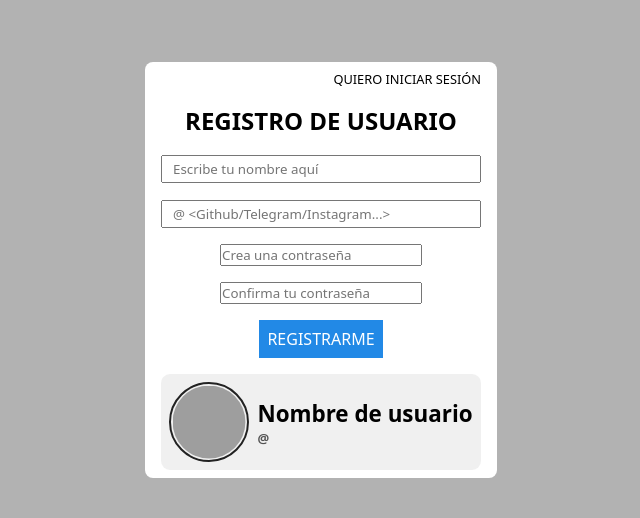
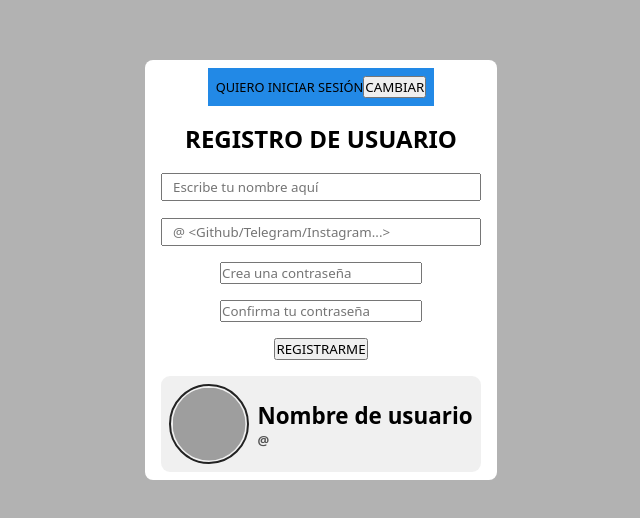
Before and after one commit to Gandino1984/bootplan, a React (Vite) app in the folder 00-bootplan/: page / in a window 1280 px wide. Shown: the part 130-648 px from the top of the page, without its empty margins (319-959 px from the left). Built offline with nearby package versions, Linux system fonts and the light colour scheme; grey boxes are pictures that could not be loaded.

Commit message:
animate slide down

```diff
--- a/00-bootplan/src/assets/UserComponents/UserInput/UserModal.css
+++ b/00-bootplan/src/assets/UserComponents/UserInput/UserModal.css
@@ -28,8 +28,18 @@
     justify-content: center;
     padding: .5rem 1rem;
     background-color: white;
-    border-radius: 8px;
+       border-radius: 8px;
+
+}
+
+.animationSlideUp{
     animation: slideUpModal;
+    animation-duration: 700ms;
+    -webkit-animation-iteration-count: 1;
+}
+
+.animationSlideDown{
+    animation: slideDownModal;
     animation-duration: 700ms;
     -webkit-animation-iteration-count: 1;
 }
@@ -46,13 +56,6 @@
     /* border: 1px solid red; */
     display: flex;
     align-items: center;
-    justify-content: right;
-    width: 100%;
-}
-
-.user-form-submitBtn{
-    cursor: pointer;
-    border: none;
     font-size: 1rem;
     color: white;
     background-color: #2289E6;
--- a/00-bootplan/src/assets/UserComponents/UserInput/UserModal.jsx
+++ b/00-bootplan/src/assets/UserComponents/UserInput/UserModal.jsx
@@ -16,48 +16,38 @@ export function UserModal(){
 
     // this is the "state" of the user: decides if we render a register modal or login modal
     const [isRegistered, setIsRegistered] = useState(false);
+    const [formSlideUp, setFormSlideUp] = useState(true);
 
     // user registration info
     const [userName, setUserName] = useState('');
-
     const [userAvatar, setUserAvatar] = useState('');
-
     const [userPassword, setUserPassword] = useState('');
-
     const [userPasswordConfirmation, setUserPasswordConfirmation] = useState('');
 
     function submitBtnHandler(e){
       e.preventDefault();
     }
+    const formSlideClass = formSlideUp ? "animationSlideUp" : "animationSlideDown";
 
     return(
         <div className='user-register-modalMainContainer'>
-            <div className='user-register-formContainer'>
-
+                <div className={'user-register-formContainer ' + formSlideClass}>
                         <div className='user-modalChanger-container'>
                                 <button onClick={()=>setIsRegistered(register=>!register)} className='user-register-submitBtn'>{!isRegistered ? "   QUIERO INICIAR SESIÓN" : "QUIERO REGISTRARME"}</button>
+                                <button onClick={()=>setFormSlideUp(formSlideUp=>!formSlideUp)} className>CAMBIAR</button>
                         </div>
-
                         <h2 className='title-userModal'>{!isRegistered ? "REGISTRO DE USUARIO" : "INICIAR SESIÓN"}</h2>
-
                         <form className='user-register-form'>
-
                                 <div className='user-register-form'>
                                     <UserInput onChange={setUserName} />
                                     {!isRegistered && <AvatarInput onChange={setUserAvatar} /> }
-
                                     <UserPasswordInput onchange={setUserPassword} />
                                     {!isRegistered && <UserPasswordConfirmationInput onchange={setUserPasswordConfirmation} /> }
-
                                 </div>
                             <button type="submit" className='user-form-submitBtn' onClick={submitBtnHandler}>{isRegistered ? "INICIO" : "REGISTRARME"}</button>
                         </form>
-
                         <UserView userName={userName} userAvatar={userAvatar} />
-
-
                 </div>
-
         </div>
     );
 }
--- a/00-bootplan/src/css/animations.css
+++ b/00-bootplan/src/css/animations.css
@@ -14,6 +14,12 @@
     100%{opacity: 1; transform: translateY(0rem);scale: 1;}
 }
 
+@keyframes slideDownModal{
+    0%{opacity: 0; transform: translateY(-5rem); scale: 0.5;}
+    50%{opacity: 0.5; transform: translateY(7rem);scale: 0.7;}
+    100%{opacity: 1; transform: translateY(0rem);scale: 1;}
+}
+
 @keyframes titleSlideUp{
   0%{
     opacity: 0;
```
Lines whose indentation alone changed are shown as unchanged.
